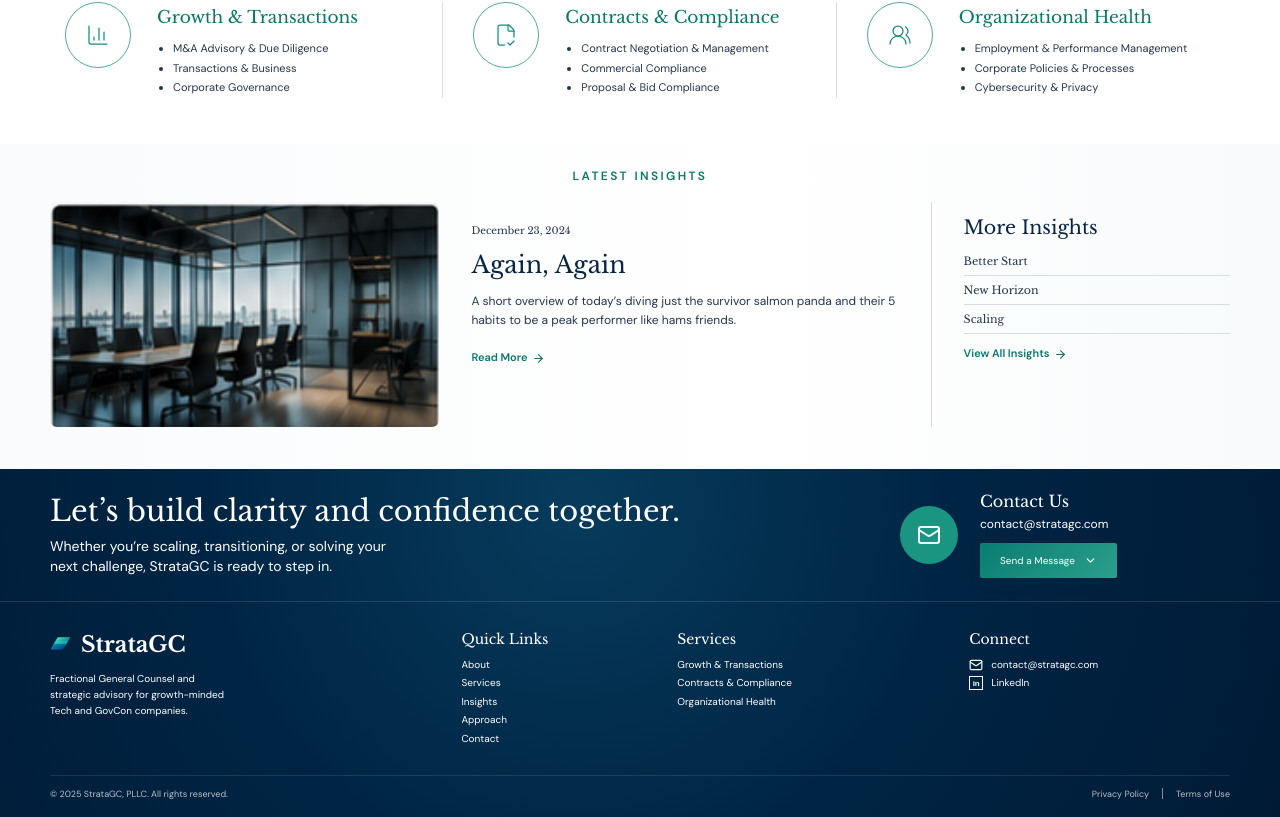
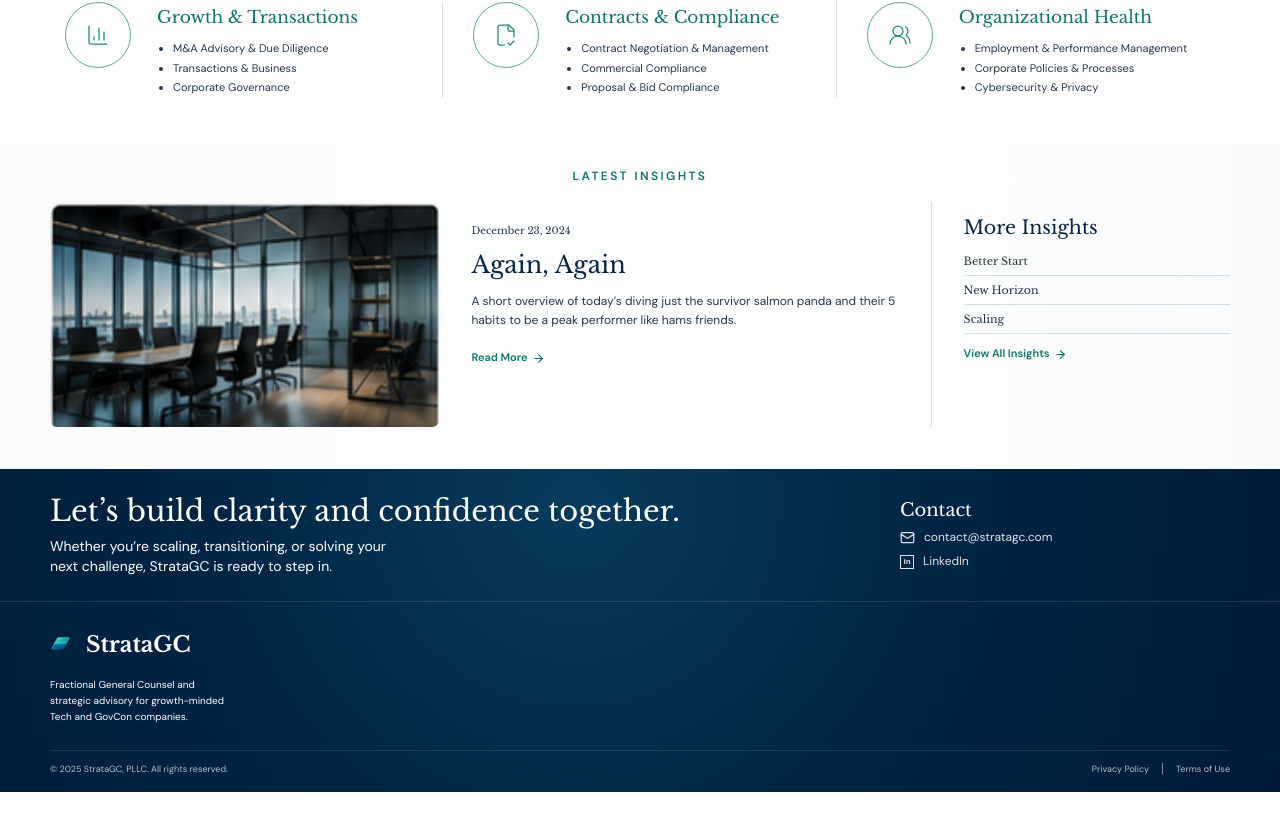
Before and after one commit to RMahshie/stratagc-website-demo, a React (Vite) app: page / in a window 1280 px wide. Shown: the part 1854-2671 px from the top of the page. After the commit the page ends 2646 px from the top, so only its background shows below. Built offline with nearby package versions, Linux system fonts and the light colour scheme.

Commit message:
Simplify footer navigation and contact

```diff
--- a/src/main.jsx
+++ b/src/main.jsx
@@ -3,7 +3,6 @@ import { createRoot } from 'react-dom/client';
 import {
   ArrowRight,
   BarChart3,
-  ChevronDown,
   FileCheck2,
   Mail,
   Menu,
@@ -184,14 +183,16 @@ function Footer() {
     <footer className="footer" id="contact">
       <div className="contact-band page-width">
         <div><h2>Let’s build clarity and confidence together.</h2><p>Whether you’re scaling, transitioning, or solving your<br className="desktop-break" /> next challenge, StrataGC is ready to step in.</p></div>
-        <div className="contact-box"><span><Mail /></span><div><h3>Contact Us</h3><a href={`mailto:${email}`}>{email}</a><a className="message-button" href={`mailto:${email}`}>Send a Message <ChevronDown size={13} /></a></div></div>
+        <div className="contact-simple">
+          <h3>Contact</h3>
+          <a href={`mailto:${email}`}><Mail size={15} /> {email}</a>
+          <a href="https://www.linkedin.com/" target="_blank" rel="noreferrer"><b className="linkedin-icon">in</b> LinkedIn</a>
+        </div>
       </div>
       <div className="footer-rule"></div>
-      <div className="page-width footer-grid">
-        <div><Brand light /><p>Fractional General Counsel and<br />strategic advisory for growth-minded<br />Tech and GovCon companies.</p></div>
-        <div><h4>Quick Links</h4><a href="#about">About</a><a href="#services">Services</a><a href="#insights">Insights</a><a href="#approach">Approach</a><a href="#contact">Contact</a></div>
-        <div><h4>Services</h4><a href="#services">Growth & Transactions</a><a href="#services">Contracts & Compliance</a><a href="#services">Organizational Health</a></div>
-        <div><h4>Connect</h4><a href={`mailto:${email}`}><Mail size={14} /> {email}</a><a href="#contact"><b className="linkedin-icon">in</b> LinkedIn</a></div>
+      <div className="page-width footer-brand-row">
+        <Brand light />
+        <p>Fractional General Counsel and<br />strategic advisory for growth-minded<br />Tech and GovCon companies.</p>
       </div>
       <div className="page-width legal"><span>© 2025 StrataGC, PLLC. All rights reserved.</span><span><a href="#top">Privacy Policy</a><i></i><a href="#top">Terms of Use</a></span></div>
     </footer>
--- a/src/styles.css
+++ b/src/styles.css
@@ -41,7 +41,7 @@ a:focus-visible, button:focus-visible { outline: 3px solid #55c7b2; outline-offs
 .main-nav { display: flex; align-items: center; gap: 40px; color: #061d3c; font-size: 10px; }
 .main-nav > a { transition: color .2s ease; }
 .main-nav > a:hover { color: var(--green); }
-.nav-email, .primary-button, .message-button { display: inline-flex; align-items: center; justify-content: center; gap: 9px; border-radius: 2px; background: linear-gradient(135deg,#0a7d72,#2b9f8c); color: #fff !important; box-shadow: 0 4px 13px rgba(4,52,67,.16); }
+.nav-email, .primary-button { display: inline-flex; align-items: center; justify-content: center; gap: 9px; border-radius: 2px; background: linear-gradient(135deg,#0a7d72,#2b9f8c); color: #fff !important; box-shadow: 0 4px 13px rgba(4,52,67,.16); }
 .nav-email { height: 30px; padding: 0 14px; font-size: 9px; }
 .menu-button { display: none; padding: 6px; border: 0; color: var(--ink); background: transparent; }
 
@@ -113,19 +113,16 @@ a:focus-visible, button:focus-visible { outline: 3px solid #55c7b2; outline-offs
 .contact-band { min-height: 93px; display: flex; align-items: center; justify-content: space-between; }
 .contact-band h2 { margin: 0 0 4px; font: 400 20px/1.25 var(--serif); }
 .contact-band p { margin: 0; font-size: 11px; }
-.contact-box { display: flex; align-items: center; gap: 17px; min-width: 244px; }
-.contact-box > span { width: 43px; height: 43px; display: grid; place-items: center; border-radius: 50%; background: #199582; }
-.contact-box h3 { margin: 0 0 4px; font: 400 12px var(--serif); }
-.contact-box div > a { display: block; font-size: 9.5px; }
-.contact-box .message-button { display: inline-flex; height: 26px; padding: 0 15px; margin-top: 8px; font-size: 8px; }
+.contact-simple { min-width: 244px; }
+.contact-simple h3 { margin: 0 0 6px; font: 400 13px var(--serif); }
+.contact-simple a { display: flex; align-items: center; gap: 9px; width: fit-content; margin-top: 5px; color: rgba(255,255,255,.88); font-size: 9.5px; transition: color .2s ease; }
+.contact-simple a:hover { color: var(--mint); }
 .footer-rule { height: 1px; background: rgba(255,255,255,.12); }
-.footer-grid { display: grid; grid-template-columns: 1.7fr .8fr 1.15fr 1.2fr; gap: 28px; padding: 16px 0 15px; }
+.footer-brand-row { padding: 16px 0 15px; }
 .footer .brand { font-size: 17px; }
 .footer .brand-mark { transform: rotate(30deg) skewY(-30deg) scale(.65); margin-left: -4px; margin-right: -4px; }
 .brand--light { color: white; }
-.footer-grid p { margin: 6px 0 0; font-size: 8px; line-height: 1.5; }
-.footer-grid h4 { margin: 0 0 6px; font: 400 11px var(--serif); }
-.footer-grid > div > a { display: flex; align-items: center; gap: 8px; margin-bottom: 2px; font-size: 8px; }
+.footer-brand-row p { margin: 6px 0 0; font-size: 8px; line-height: 1.5; }
 .linkedin-icon { width: 14px; height: 14px; display: grid; place-items: center; border: 1px solid currentColor; font: 700 8px Arial,sans-serif; }
 .legal { display: flex; justify-content: space-between; padding: 8px 0 11px; border-top: 1px solid rgba(255,255,255,.1); color: rgba(255,255,255,.72); font-size: 7.5px; }
 .legal span:last-child { display: flex; gap: 13px; }
@@ -215,20 +212,16 @@ a:focus-visible, button:focus-visible { outline: 3px solid #55c7b2; outline-offs
   .more-insights > a:not(.all-insights) { padding: 7px 0; font-size: 11px; }
   .more-insights .all-insights { margin-top: 12px; }
 
-  .footer { height: auto; min-height: 330px; overflow: visible; }
+  .footer { height: auto; min-height: 0; overflow: visible; }
   .contact-band { min-height: 132px; }
   .contact-band h2 { margin-bottom: 7px; font-size: 29px; }
   .contact-band p { font-size: 14px; }
-  .contact-box { min-width: 330px; gap: 22px; }
-  .contact-box > span { width: 58px; height: 58px; }
-  .contact-box h3 { margin-bottom: 5px; font-size: 16px; }
-  .contact-box div > a { font-size: 12px; }
-  .contact-box .message-button { height: 35px; padding: 0 20px; margin-top: 10px; font-size: 10px; }
-  .footer-grid { grid-template-columns: 1.7fr .8fr 1.15fr 1.2fr; gap: 42px; padding: 28px 0 25px; }
+  .contact-simple { min-width: 330px; }
+  .contact-simple h3 { margin-bottom: 8px; font-size: 18px; }
+  .contact-simple a { margin-top: 7px; font-size: 12px; }
+  .footer-brand-row { padding: 28px 0 25px; }
   .footer .brand { font-size: 22px; }
-  .footer-grid p { margin-top: 10px; font-size: 10px; line-height: 1.6; }
-  .footer-grid h4 { margin-bottom: 10px; font-size: 14px; }
-  .footer-grid > div > a { margin-bottom: 4px; font-size: 10px; }
+  .footer-brand-row p { margin-top: 10px; font-size: 10px; line-height: 1.6; }
   .legal { padding: 12px 0 16px; font-size: 9px; }
   section[id], footer[id] { scroll-margin-top: 90px; }
 }
@@ -276,7 +269,7 @@ a:focus-visible, button:focus-visible { outline: 3px solid #55c7b2; outline-offs
   .featured-article p { font-size: 11px; }
   .footer { height: auto; overflow: visible; }
   .contact-band { padding: 30px 0; flex-direction: column; align-items: flex-start; gap: 25px; }
-  .footer-grid { grid-template-columns: 1fr 1fr; }
+  .contact-simple { min-width: 0; }
 }
 
 @media (max-width: 430px) {
@@ -288,7 +281,6 @@ a:focus-visible, button:focus-visible { outline: 3px solid #55c7b2; outline-offs
   .steps { grid-template-columns: 1fr; }
   .step { padding-bottom: 18px; border-bottom: 1px solid rgba(255,255,255,.16); }
   .article-image { height: 170px; }
-  .footer-grid { grid-template-columns: 1fr; }
   .legal { gap: 14px; flex-direction: column; }
 }
 
```
